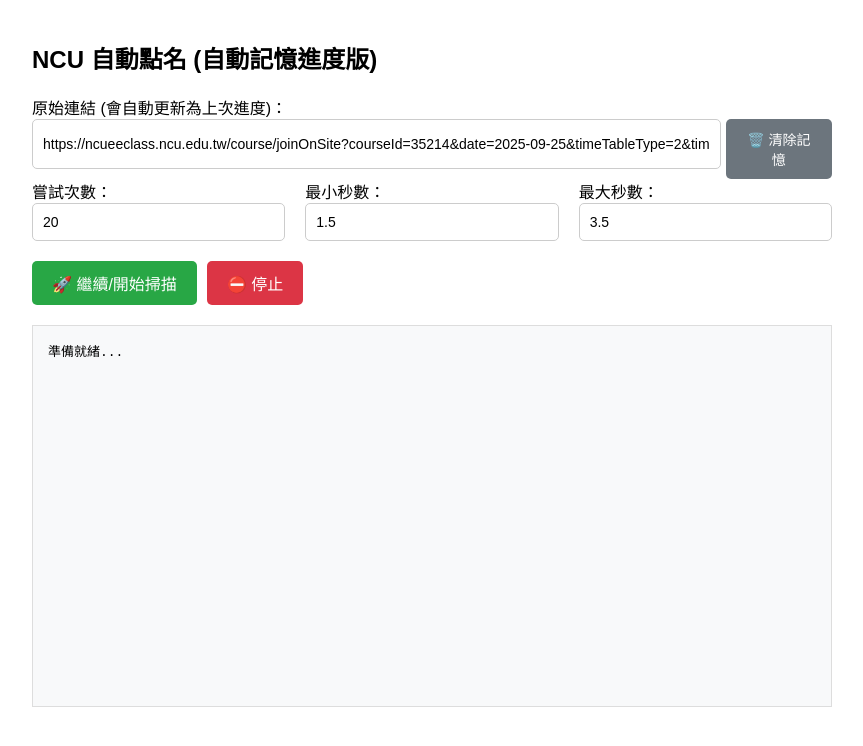
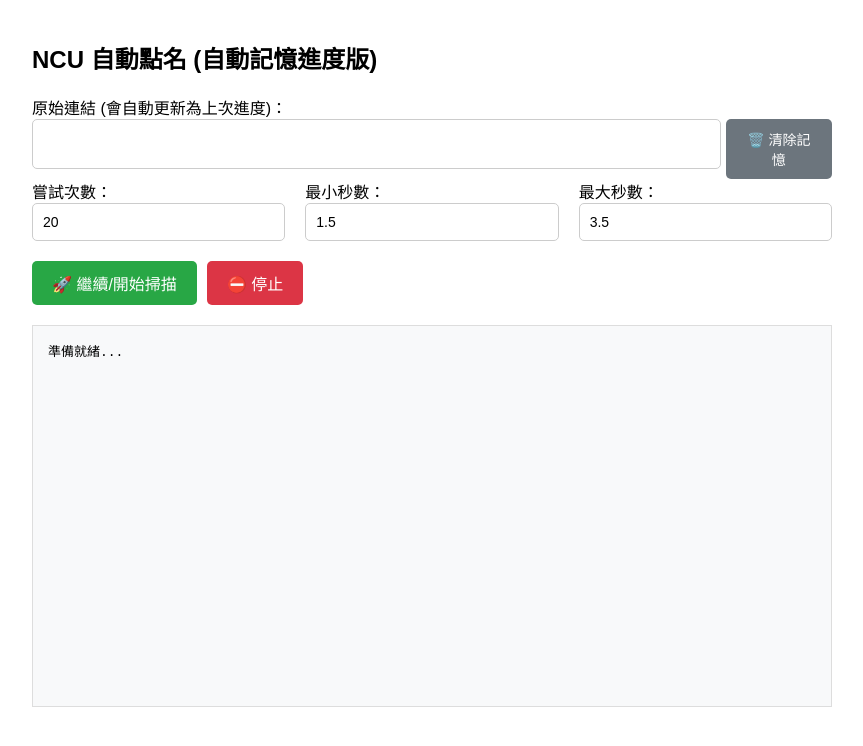
Before and after one commit to Dr-XYZ/NCU-auto-namecall, a plain HTML site: page index.html in a window 1280 px wide. Shown: the whole page, without its empty margins (208-1071 px from the left). Drawn offline with Linux system fonts and the light colour scheme.

Commit message:
Update index.html

```diff
--- a/index.html
+++ b/index.html
@@ -46,7 +46,7 @@
 
     <label>原始連結 (會自動更新為上次進度)：</label>
     <div style="display: flex; gap: 5px;">
-        <input type="text" id="urlInput" value="https://ncueeclass.ncu.edu.tw/course/joinOnSite?courseId=35214&date=2025-09-25&timeTableType=2&timeTableId=12501&week=0&classTimeId=0">
+        <input type="text" id="urlInput" value="">
         <button id="btnClear" onclick="clearMemory()" title="清除記憶並還原預設值">🗑️ 清除記憶</button>
     </div>
 
```
